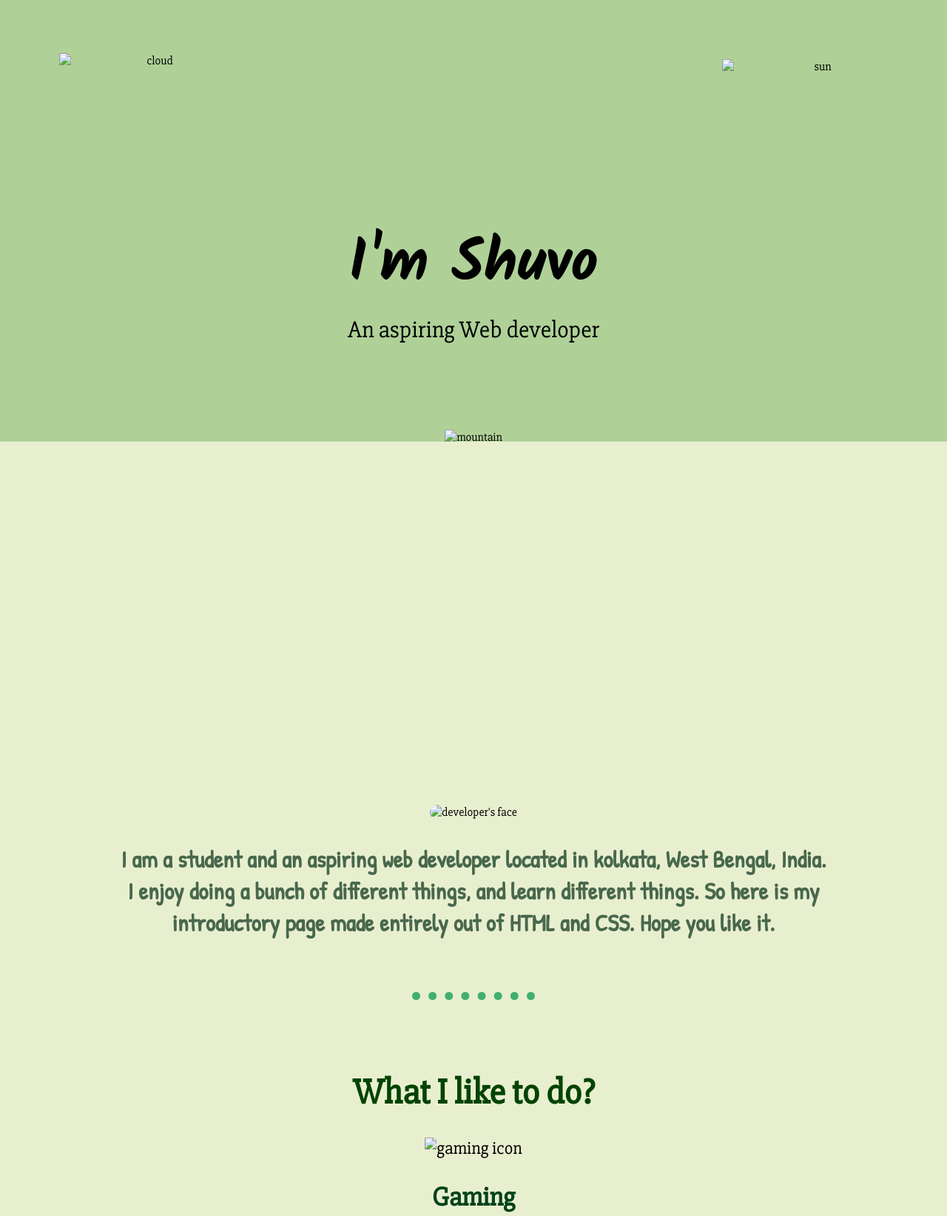
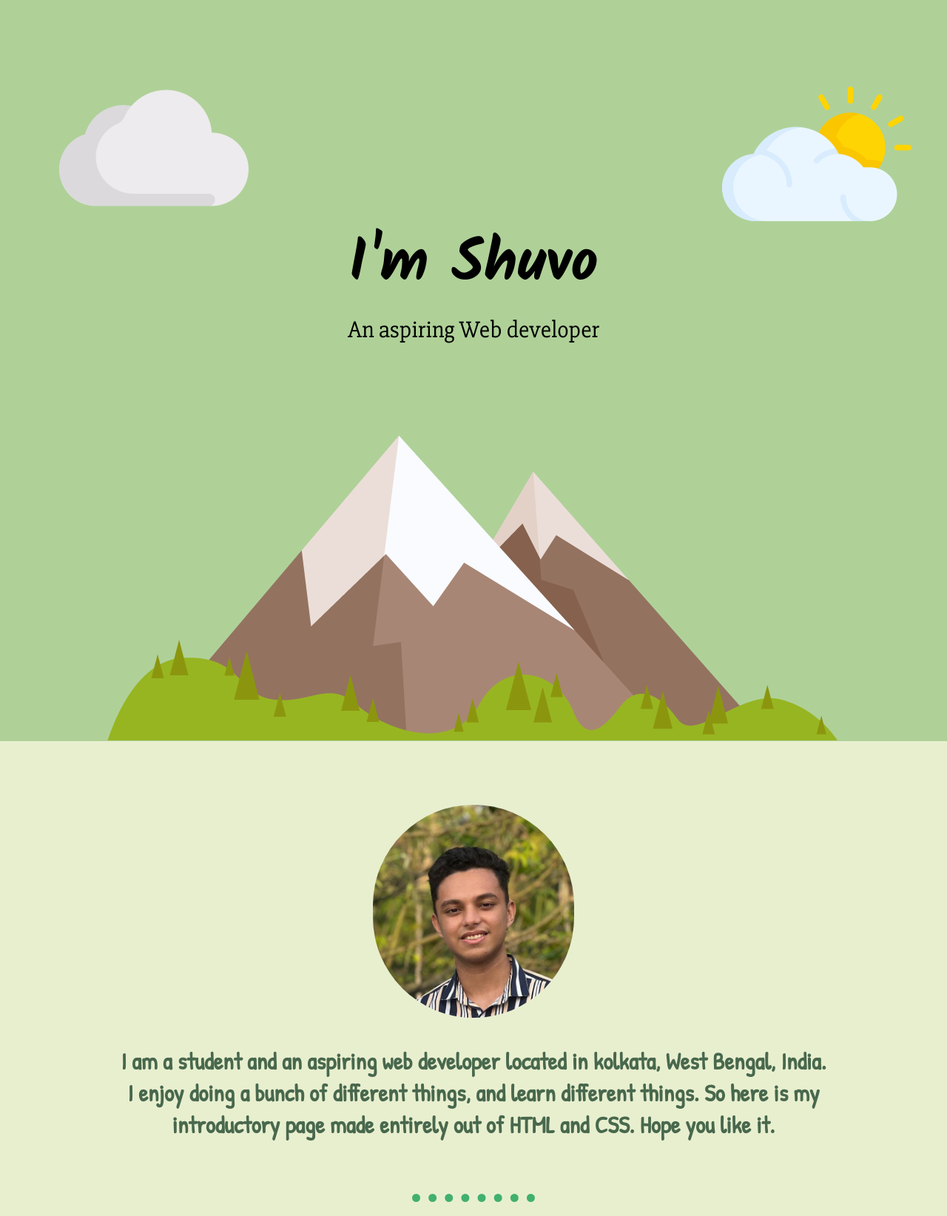
Before and after one commit to Shuvo-saha01/Shuvo-s--site, a plain HTML site: page index.html in a window 1280 px wide. Shown: the top 1644 px of the page at 74% size. Drawn offline with Linux system fonts and the light colour scheme; a web font is replaced by a local one.

Commit message:
index.html

```diff
--- a/index.html
+++ b/index.html
@@ -9,20 +9,20 @@
       src="https://kit.fontawesome.com/65ecb43d05.js"
       crossorigin="anonymous"
     ></script>
-    <link rel="icon" href="images/favicon.ico">
+    <link rel="icon" href="favicon.ico">
   </head>
   <body>
     <div class="top">
       <h1 class="name">I'm Shuvo</h1>
       <p class="intro">An aspiring Web developer</p>
-      <img class="mountain" src="images/mountain.png" alt="mountain" />
-      <img class="cloud" src="images/cloud.png" alt="cloud" />
-      <img class="sun" src="images/sun.png" alt="sun" />
+      <img class="mountain" src="mountain.png" alt="mountain" />
+      <img class="cloud" src="cloud.png" alt="cloud" />
+      <img class="sun" src="sun.png" alt="sun" />
     </div>
     <!-------------------------top part---------------------------------->
 
     <div class="mid">
-      <img class="face" src="images/face.jpg" alt="developer's face" />
+      <img class="face" src="face.jpg" alt="developer's face" />
       <h3 class="intro2 color">
         I am a student and an aspiring web developer located in kolkata, West
         Bengal, India. I enjoy doing a bunch of different things, and learn
@@ -34,7 +34,7 @@
     <div class="hobbies">
       <h1 class="color2">What I like to do?</h1>
       <div class="gaming">
-        <img class="game" src="images/gaming.png" alt="gaming icon" />
+        <img class="game" src="gaming.png" alt="gaming icon" />
         <h2>Gaming</h2>
         <h3 class="gamingintro color">
           I have loved gaming since I was a kid, it bought a ton of beauty to my
@@ -43,7 +43,7 @@
       </div>
       <hr class="midhr" />
       <div class="reading">
-        <img class="book" src="images/reading-book.png" alt="book" />
+        <img class="book" src="reading-book.png" alt="book" />
         <h2>Reading</h2>
         <h3 class="readingintro color">
           Though it has not been very long for me to come across the beautiful
@@ -54,7 +54,7 @@
       </div>
       <hr class="midhr" />
       <div class="pro">
-        <img class="software" src="images/software.png" alt="software" />
+        <img class="software" src="software.png" alt="software" />
         <h2>Programming</h2>
         <h3 class="prointro color">
           Since childhood i have been intrested in technological stuffs, always
```
